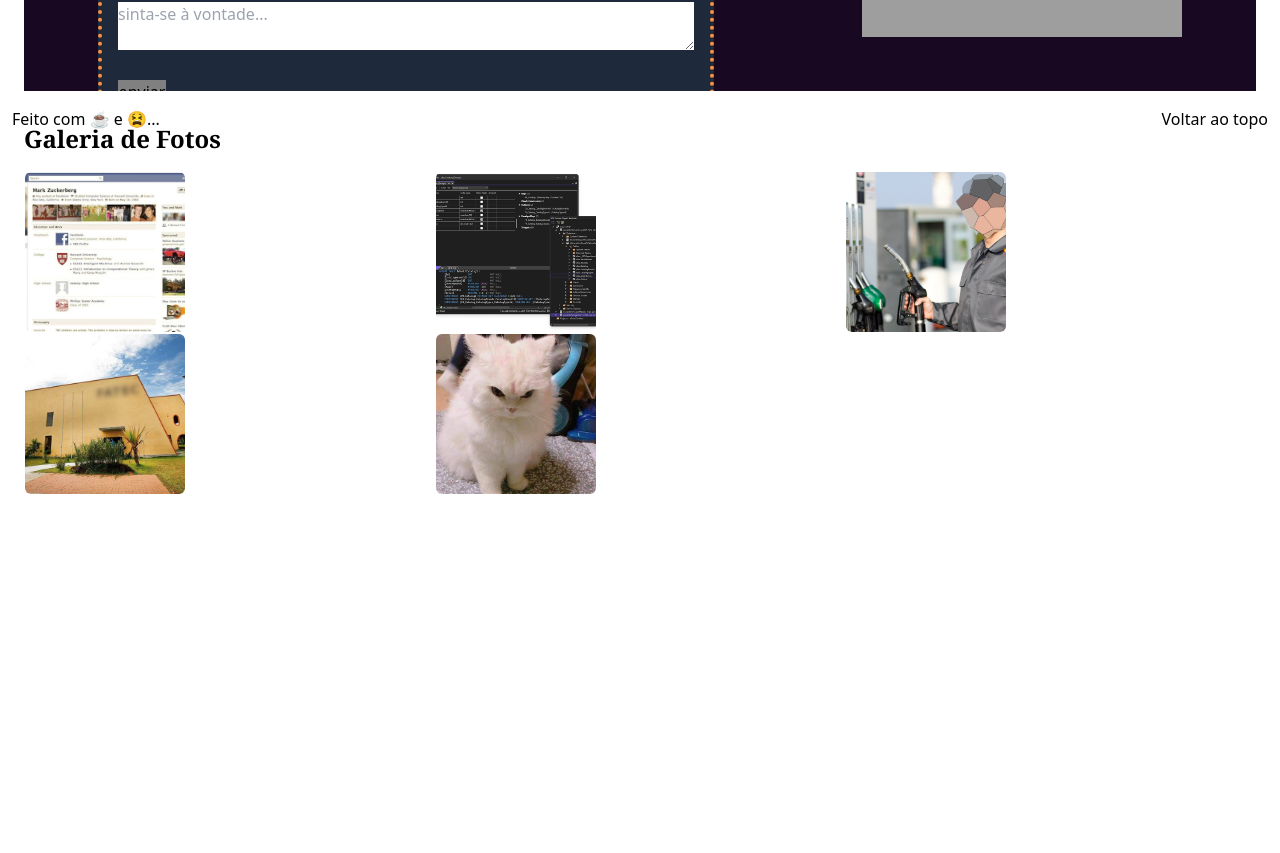
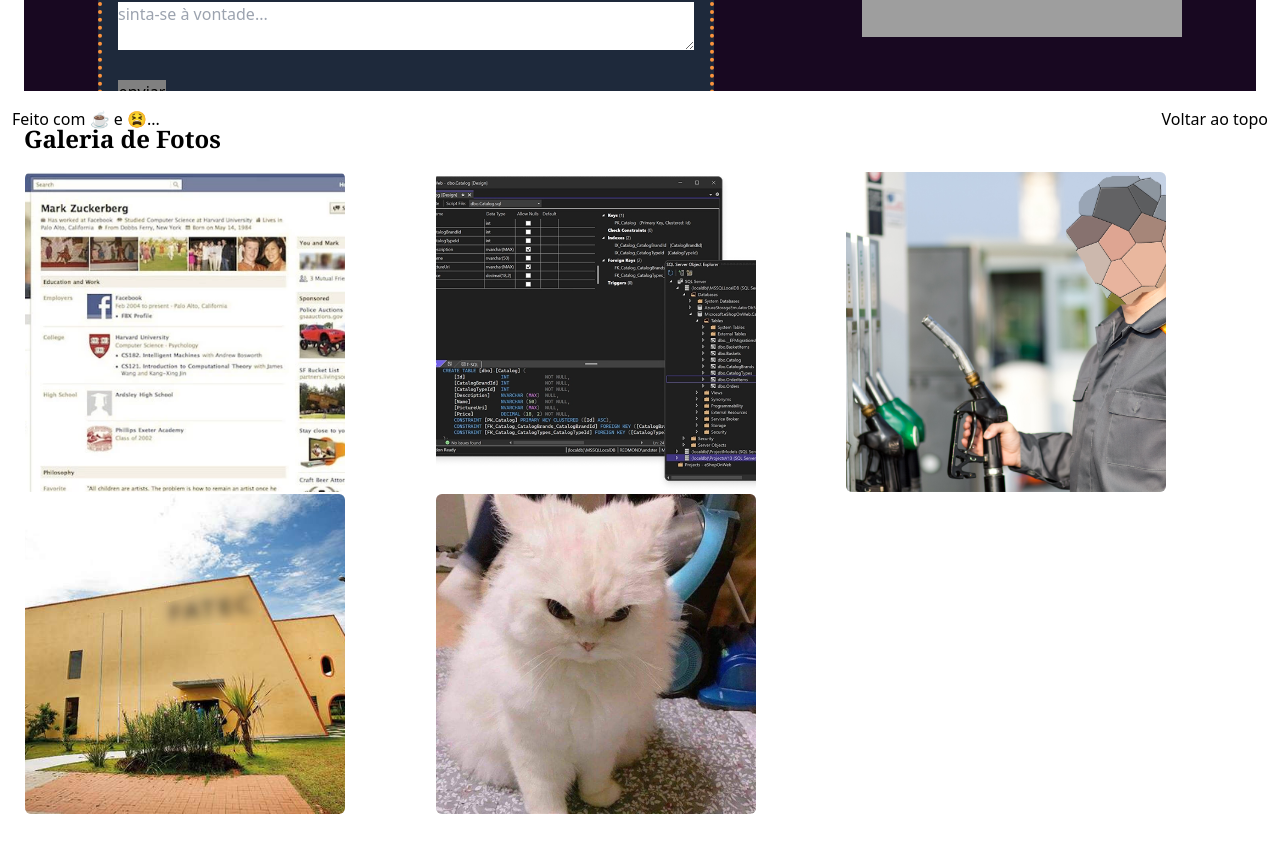
Before and after one commit to xviigimenez/xviigimenez.github.io, a website: page trabalho1/galeria.html in a window 1280 px wide. Shown: the part 657-1510 px from the top of the page. Before the commit the page ends 1216 px from the top, so only its background shows below. Drawn offline with Linux system fonts and the light colour scheme.

Commit message:
faltou mudar o tamanho das imagem

```diff
--- a/trabalho1/galeria.html
+++ b/trabalho1/galeria.html
@@ -26,13 +26,13 @@
         <h2 class="text-2xl font-serif font-bold mt-8">Galeria de Fotos</h2>
         <table class="w-full table-auto mt-4">
             <tr>
-                <td><img src="images/foto1.jpg" alt="Foto 1" class="w-40 h-40 object-cover rounded-md"></td>
-                <td><img src="images/foto2.jpg" alt="Foto 2" class="w-40 h-40 object-cover rounded-md"></td>
-                <td><img src="images/foto3.jpg" alt="Foto 3" class="w-40 h-40 object-cover rounded-md"></td>
+                <td><img src="images/foto1.jpg" alt="Meus primeiro projeto" class="w-80 h-80 object-cover rounded-md"></td>
+                <td><img src="images/foto2.jpg" alt="Meu segundo projeto" class="w-80 h-80 object-cover rounded-md"></td>
+                <td><img src="images/foto3.jpg" alt="Meu primeiro emprego" class="w-80 h-80 object-cover rounded-md"></td>
             </tr>
             <tr>
-                <td><img src="images/foto4.jpg" alt="Foto 4" class="w-40 h-40 object-cover rounded-md"></td>
-                <td><img src="images/foto5.jpg" alt="Foto 5" class="w-40 h-40 object-cover rounded-md"></td>
+                <td><img src="images/foto4.jpg" alt="Minha faculdade" class="w-80 h-80 object-cover rounded-md"></td>
+                <td><img src="images/foto5.jpg" alt="Meu gato" class="w-80 h-80 object-cover rounded-md"></td>
                 <td></td> <!-- Célula vazia para balancear a tabela -->
             </tr>
         </table>
```
Also changed, not shown: trabalho1/source/galeria.html (+5 -5 lines), trabalho1/style.css, 1 other file.
